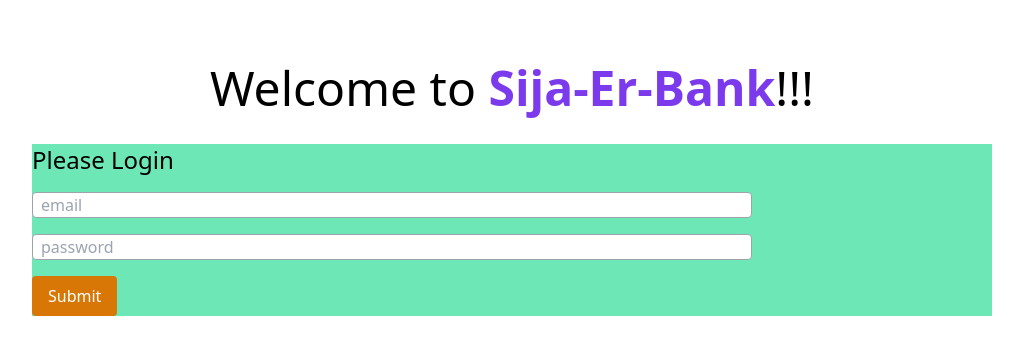
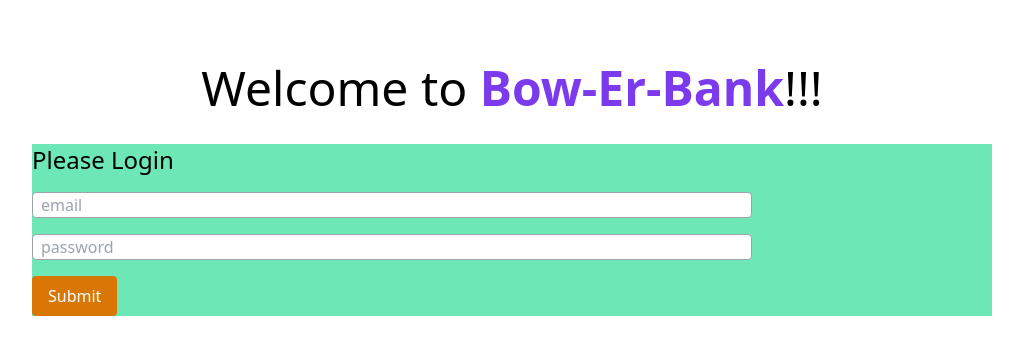
Before and after one commit to Nafish-Nobel/banking-project, a plain HTML site: page index.html in a window 1280 px wide. Shown: the whole page, without its empty margins (128-1151 px from the left). Drawn offline with nearby package versions, Linux system fonts and the light colour scheme.

Commit message:
add project

```diff
--- a/index.html
+++ b/index.html
@@ -4,13 +4,13 @@
     <meta charset="UTF-8">
     <meta http-equiv="X-UA-Compatible" content="IE=edge">
     <meta name="viewport" content="width=device-width, initial-scale=1.0">
-    <title>Sija Er Bank</title>
+    <title>Bow Er Bank</title>
     <link href="https://unpkg.com/tailwindcss@^2/dist/tailwind.min.css" rel="stylesheet">
 </head>
 <body>
     <header>
         <h1 class="text-5xl text-center mt-16">Welcome to <span
-            class="font-semibold text-purple-600">Sija-Er-Bank</span>!!!</h1>
+            class="font-semibold text-purple-600">Bow-Er-Bank</span>!!!</h1>
     </header>
 
     <main>
```
